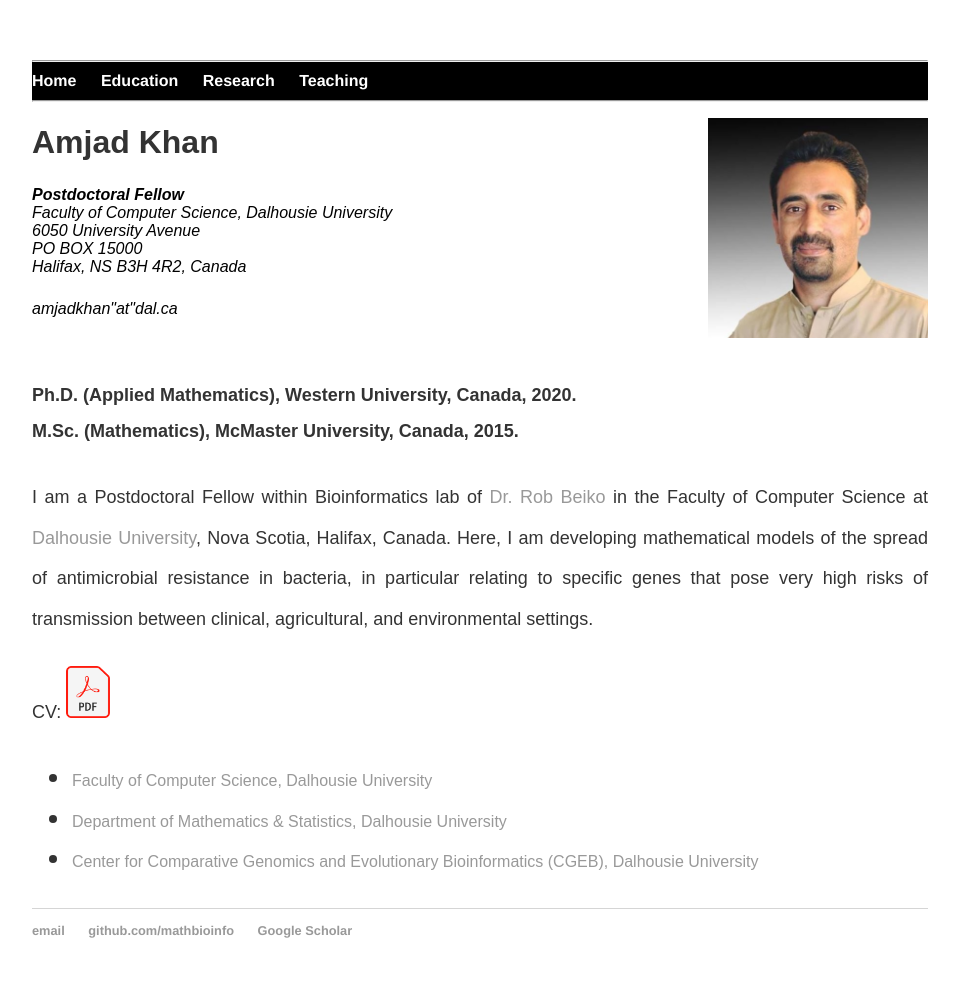
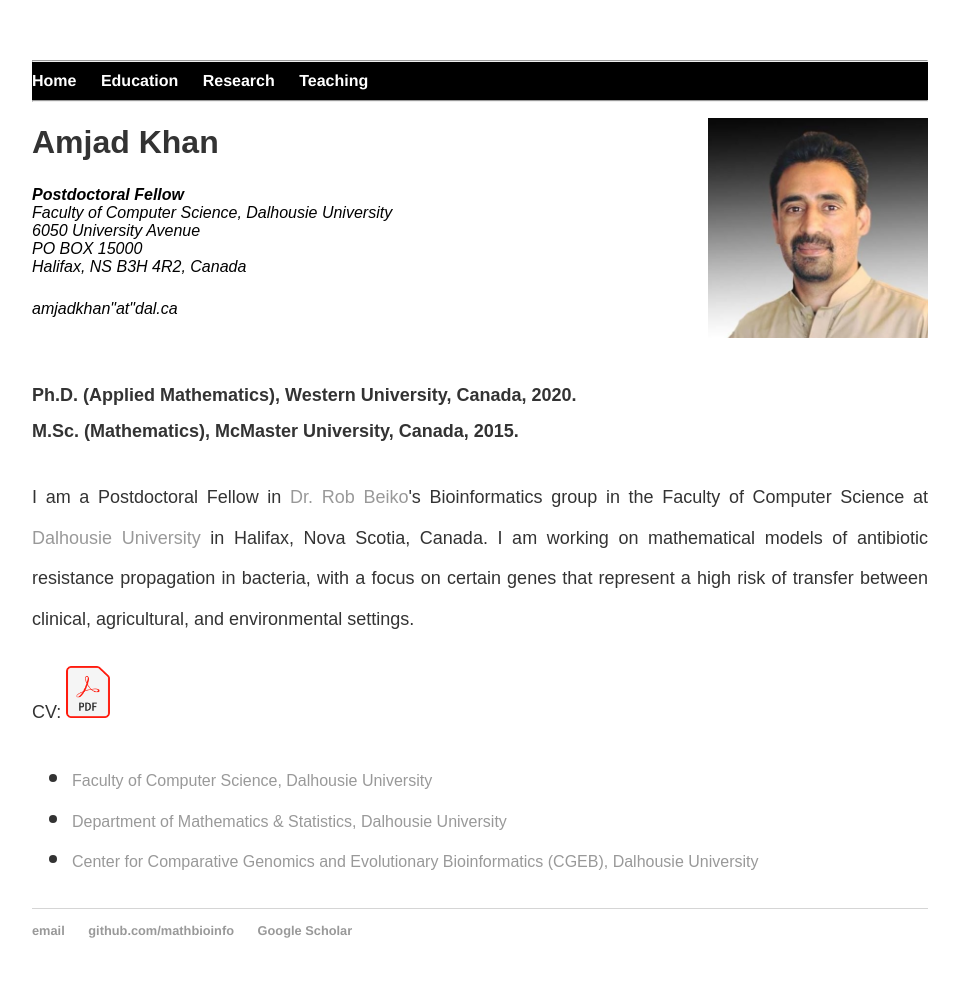
Before and after one commit to MathBioInfo/amjadkhan, a Jekyll site: the page index.html, which Jekyll copies as it is, in a window 1280 px wide. Shown: the whole page, without its empty margins (160-1119 px from the left). Built offline with Jekyll 4.4.1, drawn with Linux system fonts in a browser that asks for light colours.

Commit message:
Update index.html

```diff
--- a/index.html
+++ b/index.html
@@ -45,13 +45,10 @@
 			</p>
 
 			<p style="text-align:justify"><font size="4">
-				I am a Postdoctoral Fellow within Bioinformatics lab of
-				<a href="https://www.dal.ca/faculty/computerscience/faculty-staff/robert-beiko.html" target="_blank"> Dr. Rob Beiko </a>
-				in the Faculty of Computer Science at
-				<a href="https://www.dal.ca/" target="_blank"> Dalhousie University</a>, Nova Scotia, Halifax, Canada.
-				Here, I am developing mathematical models of the spread of antimicrobial resistance in bacteria, in particular
-				relating to specific genes that pose very high risks of transmission between clinical, agricultural, and
-				environmental settings.
+				I am a Postdoctoral Fellow in <a href="https://www.dal.ca/faculty/computerscience/faculty-staff/robert-beiko.html" target="_blank"> Dr. Rob Beiko</a>'s
+				Bioinformatics group in the Faculty of Computer Science at <a href="https://www.dal.ca/" target="_blank"> Dalhousie University</a> in Halifax, Nova Scotia,
+				Canada. I am working on mathematical models of antibiotic resistance propagation in bacteria, with a focus on certain genes that represent a high risk of
+				transfer between clinical, agricultural, and environmental settings.
 			</p>
 			<p><font size="4">CV:
                		<a href="cv.pdf" download>
```
